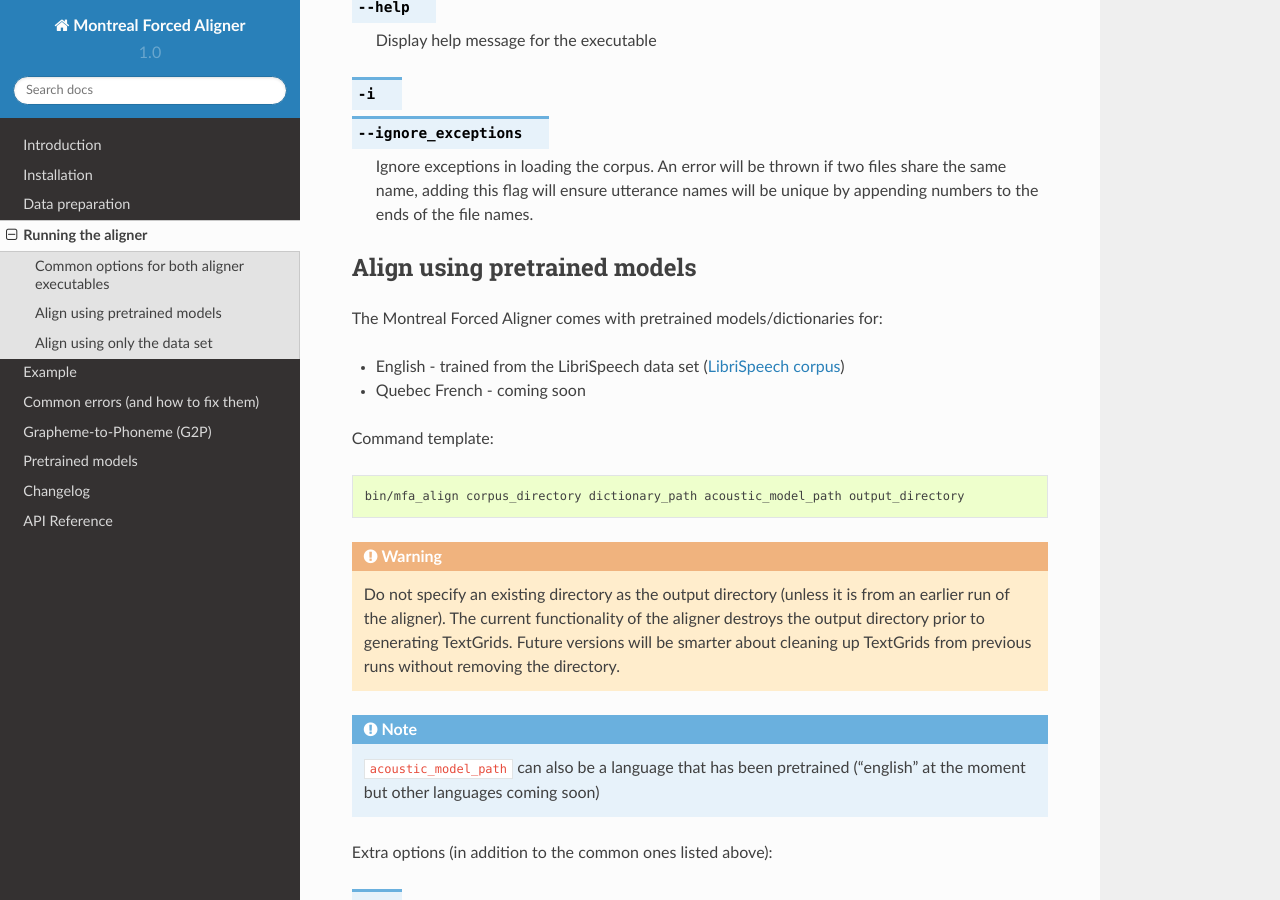
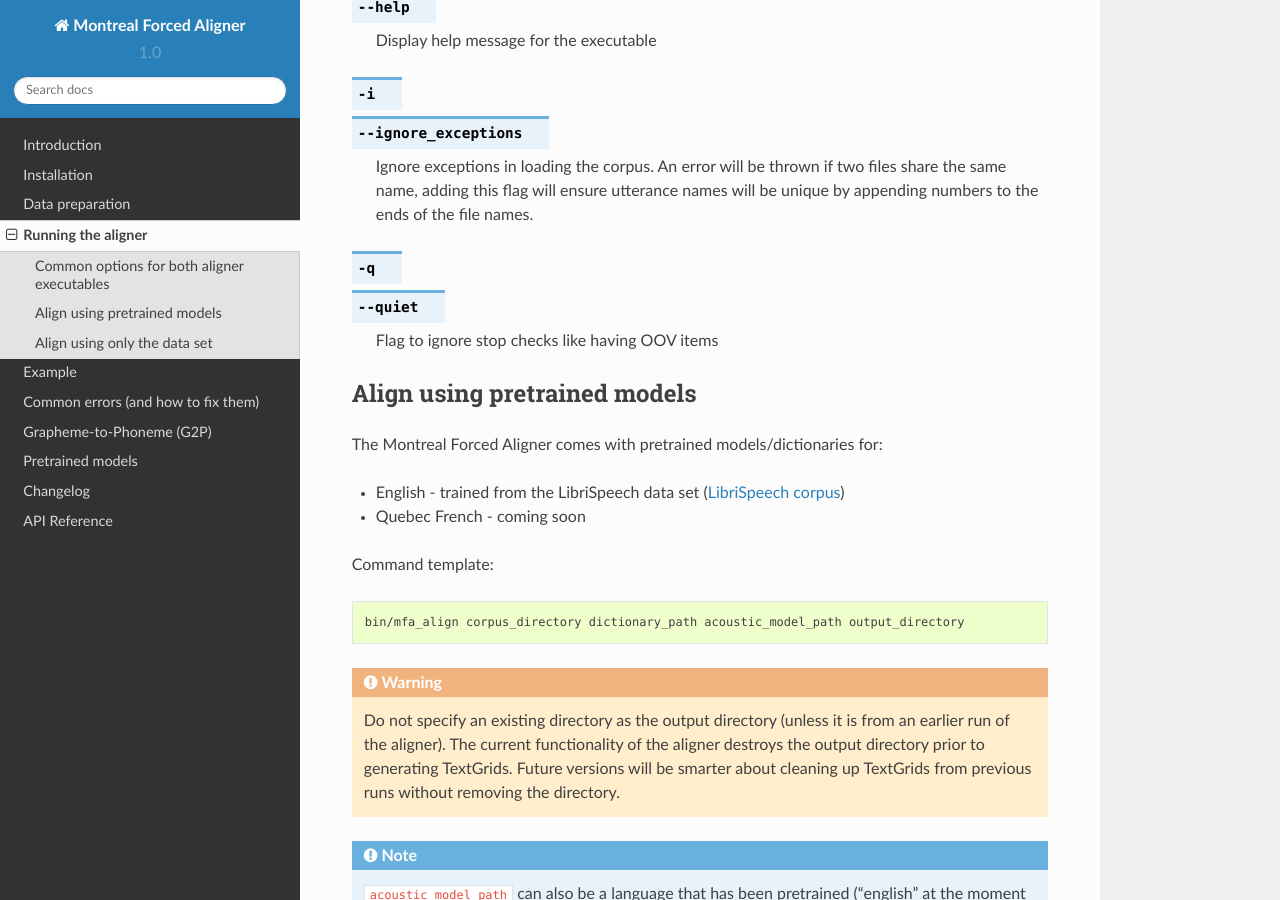
Before and after one commit to MontrealCorpusTools/Montreal-Forced-Aligner, a Sphinx documentation site: the page built from docs/source/aligning.rst, in a window 1280 px wide and 900 px high, scrolled down 1169 px. Built offline with Sphinx 7.4.7 and the Read the Docs theme 2.0.0, drawn with Linux system fonts in a browser that asks for light colours.

Commit message:
ENH: Add flag to not stop check (-q)
Resolves #32

```diff
--- a/docs/source/aligning.rst
+++ b/docs/source/aligning.rst
@@ -54,6 +54,11 @@
 
   Ignore exceptions in loading the corpus. An error will be thrown if two files share the same name, adding this flag will
   ensure utterance names will be unique by appending numbers to the ends of the file names.
+
+.. cmdoption:: -q
+               --quiet
+
+   Flag to ignore stop checks like having OOV items
 
 Align using pretrained models
 -----------------------------
```
